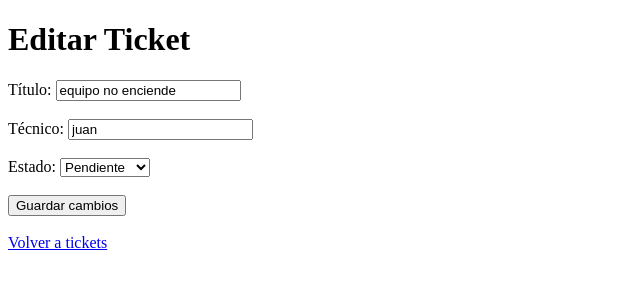
After one commit to JCDEV2022/SISTEMA-DE-TICKETS-EN-AWS, a Flask app: page /editar-ticket/1 in a window 1280 px wide. The commit adds this page. Shown: the top 300 px of the page, without its empty margins (0-640 px from the left). Run offline with Flask 3, Linux system fonts and the light colour scheme.

Commit message:
Agregar crear y editar tickets

```diff
--- a/app.py
+++ b/app.py
@@ -1,18 +1,118 @@
-from flask import Flask,render_template
+from flask import Flask, render_template, request, redirect
 
 app = Flask(__name__)
+
+lista_tickets = [
+    {
+        "id": 1,
+        "titulo": "equipo no enciende",
+        "tecnico": "juan",
+        "estado": "pendiente"
+    },
+    {
+        "id": 2,
+        "titulo": "problema de red",
+        "tecnico": "carlos",
+        "estado": "resuelto"
+    }
+]
 
 
 @app.route("/")
 def home():
 
-   return render_template("index.html")
+    return render_template("index.html")
+
+
+@app.route("/crear-ticket", methods=["GET", "POST"])
+def crear_ticket():
+
+    if request.method == "POST":
+
+        titulo = request.form["titulo"]
+        tecnico = request.form["tecnico"]
+        estado = request.form["estado"]
+
+
+
+        if not titulo and not tecnico:
+          mensaje = "El título y el técnico son obligatorios."
+          return render_template("crear_ticket.html",mensaje = mensaje)
+
+        elif not titulo:
+           mensaje = "El título es obligatorio."
+           return render_template("crear_ticket.html",mensaje = mensaje)
+
+        elif not tecnico:
+         mensaje = "El técnico es obligatorio."
+         return render_template("crear_ticket.html",mensaje = mensaje)
+
+
+
+        nuevo_ticket = {
+            "id": len(lista_tickets) + 1,
+            "titulo": titulo,
+            "tecnico": tecnico,
+            "estado": estado
+        }
+
+        lista_tickets.append(nuevo_ticket)
+
+        return redirect("/tickets")
+
+    return render_template("crear_ticket.html")
+
 
 @app.route("/tickets")
 def tickets():
 
-    return render_template("tickets.html")
+    return render_template("tickets.html", tickets=lista_tickets)
 
+@app.route("/editar-ticket/<int:id>", methods=["GET", "POST"])
+def editar_ticket(id):
+
+    ticket = next((t for t in lista_tickets if t["id"] == id), None)
+
+    if ticket is None:
+        return "ticket no encontrado", 404
+
+    if request.method == "POST":
+
+        titulo = request.form["titulo"]
+        tecnico = request.form["tecnico"]
+        estado = request.form["estado"]
+
+        if not titulo and not tecnico:
+            mensaje = "El título y el técnico son obligatorios."
+            return render_template(
+                "editar_ticket.html",
+                ticket=ticket,
+                mensaje=mensaje
+            )
+
+        elif not titulo:
+            mensaje = "El título es obligatorio."
+            return render_template(
+                "editar_ticket.html",
+                ticket=ticket,
+                mensaje=mensaje
+            )
+
+        elif not tecnico:
+            mensaje = "El técnico es obligatorio."
+            return render_template(
+                "editar_ticket.html",
+                ticket=ticket,
+                mensaje=mensaje
+            )
+
+        ticket["titulo"] = titulo
+        ticket["tecnico"] = tecnico
+        ticket["estado"] = estado
+
+        return redirect("/tickets")
+
+    return render_template("editar_ticket.html", ticket=ticket)
 
 
 if __name__ == "__main__":
--- /dev/null
+++ b/templates/editar_ticket.html
@@ -0,0 +1,70 @@
+<!DOCTYPE html>
+
+<html lang="es">
+<head>
+    <meta charset="UTF-8">
+    <title>Editar Ticket</title>
+</head>
+<body>
+
+
+<h1>Editar Ticket</h1>
+
+{% if mensaje %}
+    <p>{{ mensaje }}</p>
+{% endif %}
+
+<form method="POST">
+
+    <label>Título:</label>
+    <input
+        type="text"
+        name="titulo"
+        value="{{ ticket.titulo }}"
+    >
+
+    <br><br>
+
+    <label>Técnico:</label>
+    <input
+        type="text"
+        name="tecnico"
+        value="{{ ticket.tecnico }}"
+    >
+
+    <br><br>
+
+    <label>Estado:</label>
+
+    <select name="estado">
+
+        <option value="pendiente"
+            {% if ticket.estado == "pendiente" %}selected{% endif %}>
+            Pendiente
+        </option>
+
+        <option value="en proceso"
+            {% if ticket.estado == "en proceso" %}selected{% endif %}>
+            En proceso
+        </option>
+
+        <option value="resuelto"
+            {% if ticket.estado == "resuelto" %}selected{% endif %}>
+            Resuelto
+        </option>
+
+    </select>
+
+    <br><br>
+
+    <button type="submit">Guardar cambios</button>
+
+</form>
+
+<br>
+
+<a href="/tickets">Volver a tickets</a>
+
+
+</body>
+</html>
--- a/templates/index.html
+++ b/templates/index.html
@@ -10,9 +10,9 @@
     <p>Esta aplicacion nos va a permitir tener el control de los tickets atendidos por un tecnico de soporte</p>
     <nav>
         <ul>
-            <li><a href="#">Inicio</a></li>
-            <li><a href="#">Tickets</a></li>
-            <li><a href="#">Crear Ticket</a></li>
+            <li><a href="/">Inicio</a></li>
+            <li><a href="/tickets">Tickets</a></li>
+            <li><a href="/crear-ticket">Crear Ticket</a></li>
             <li><a href="#">Reportes</a></li>
         </ul>
     </nav>
```
Also changed, not shown: templates/crear_ticket.html (added, +42 -0 lines), templates/tickets.html (+28 -5 lines).
